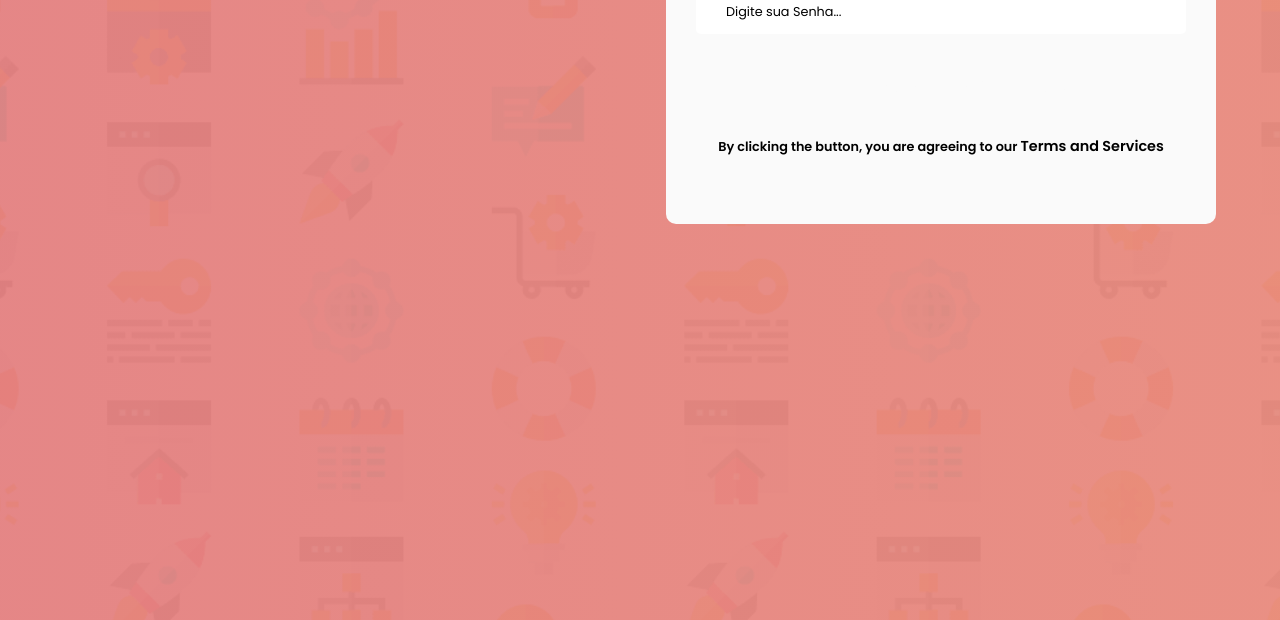
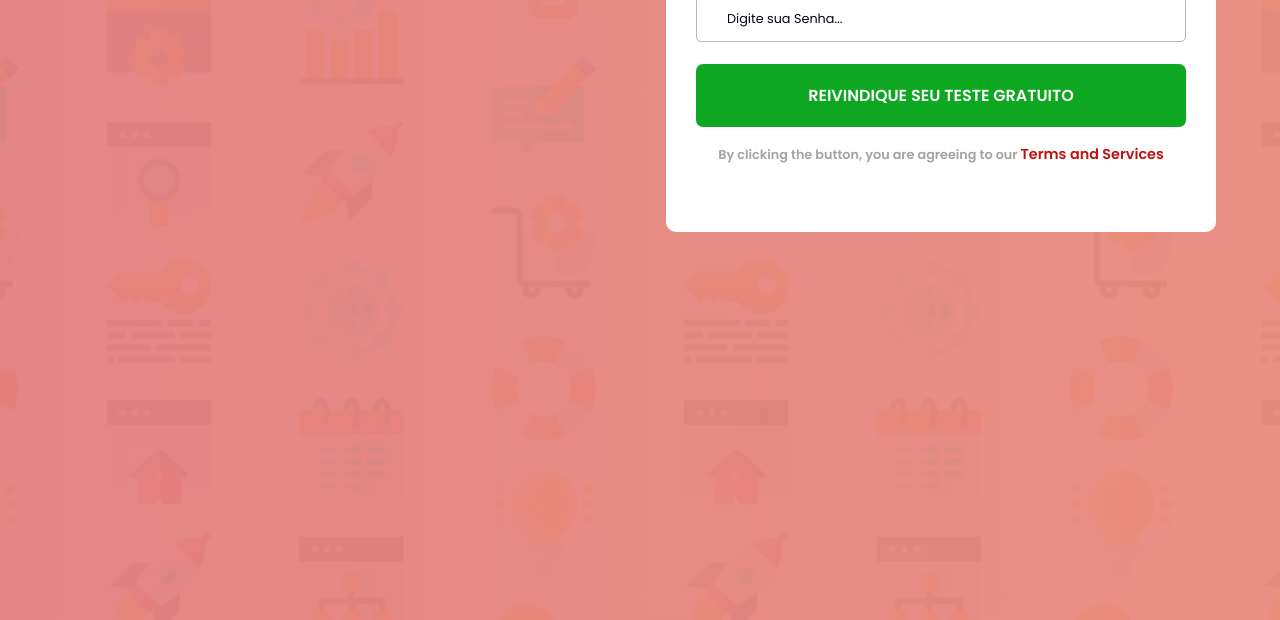
Before and after one commit to DevSouza80/Projeto_Form_Inscricao, a plain HTML site: page index.html in a window 1280 px wide. Shown: the part 420-1040 px from the top of the page. Drawn offline with Linux system fonts and the light colour scheme.

Commit message:
Update color.css

```diff
--- a/assets/css/color.css
+++ b/assets/css/color.css
@@ -1,6 +1,15 @@
 /* cores da página */
 :root {
-    --color-one:#fafafa;
+    --color-one:#ffffff;
     --color-two:#e9e8e8;
+    --color-tree:#1b0275;
+    --color-four:#060220;
+    --color-five:#b9b6b6;
+    --color-six:#090238;
+    --color-seven:#0da722;
+    --color-eight:#a5a2a2;
+    --color-nine:#c01212;
+    --color-ten:#088b19;
+    --color-eleven:#2ecc71;
 }
 /**/
```
